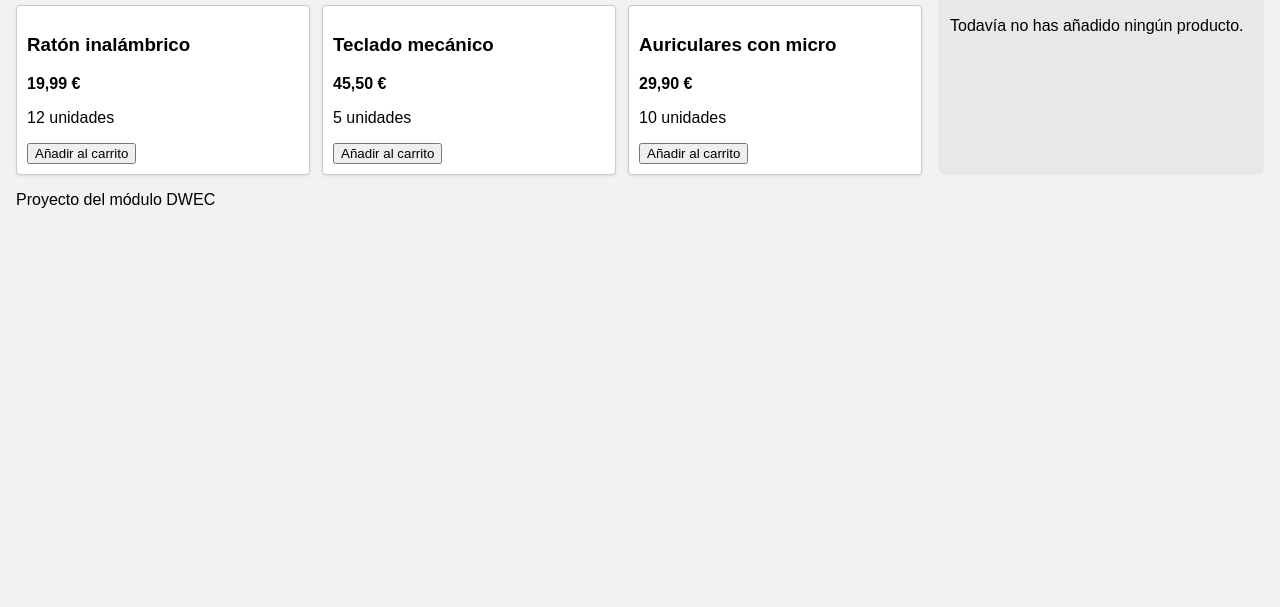
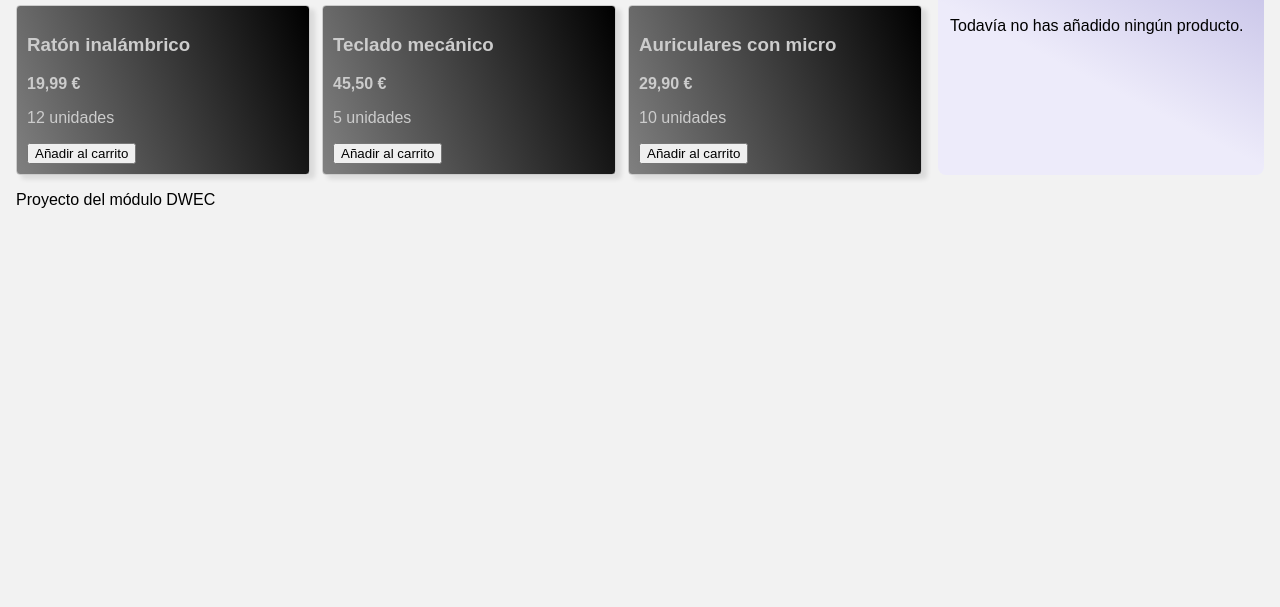
Before and after one commit to Kiyuu9/tienda-tecnoclick, a plain HTML site: page escaparate/index.html in a window 1280 px wide. Shown: the part 193-800 px from the top of the page. Drawn offline with Linux system fonts and the light colour scheme.

Commit message:
Modifica los colores de fondo de las tarjetas y el carrito

```diff
--- a/escaparate/estilos.css
+++ b/escaparate/estilos.css
@@ -37,11 +37,13 @@ header {
 
 .producto {
     flex: 1 1 180px;
-    background: white;
+    background: linear-gradient(70deg, grey,black);
+    color:#ccc;
     border: 1px solid #ccc;
+    box-shadow: 20px 20px  gray;
     border-radius: 4px;
     padding: 10px;
-    box-shadow: 0 1px 3px rgba(0,0,0,0.1);
+    box-shadow: 5px 4px 5px rgba(0,0,0,0.1);
 }
 
 .precio {
@@ -50,7 +52,7 @@ header {
 
 .carrito {
     flex: 1;
-    background: #e8e8e8;
+    background: linear-gradient(207deg, #D9D9F0 0%, #C8C4E8 11%, #EDEBFA 57%);
     border-radius: 8px;
     padding: 12px;
     min-height: 200px;
```
